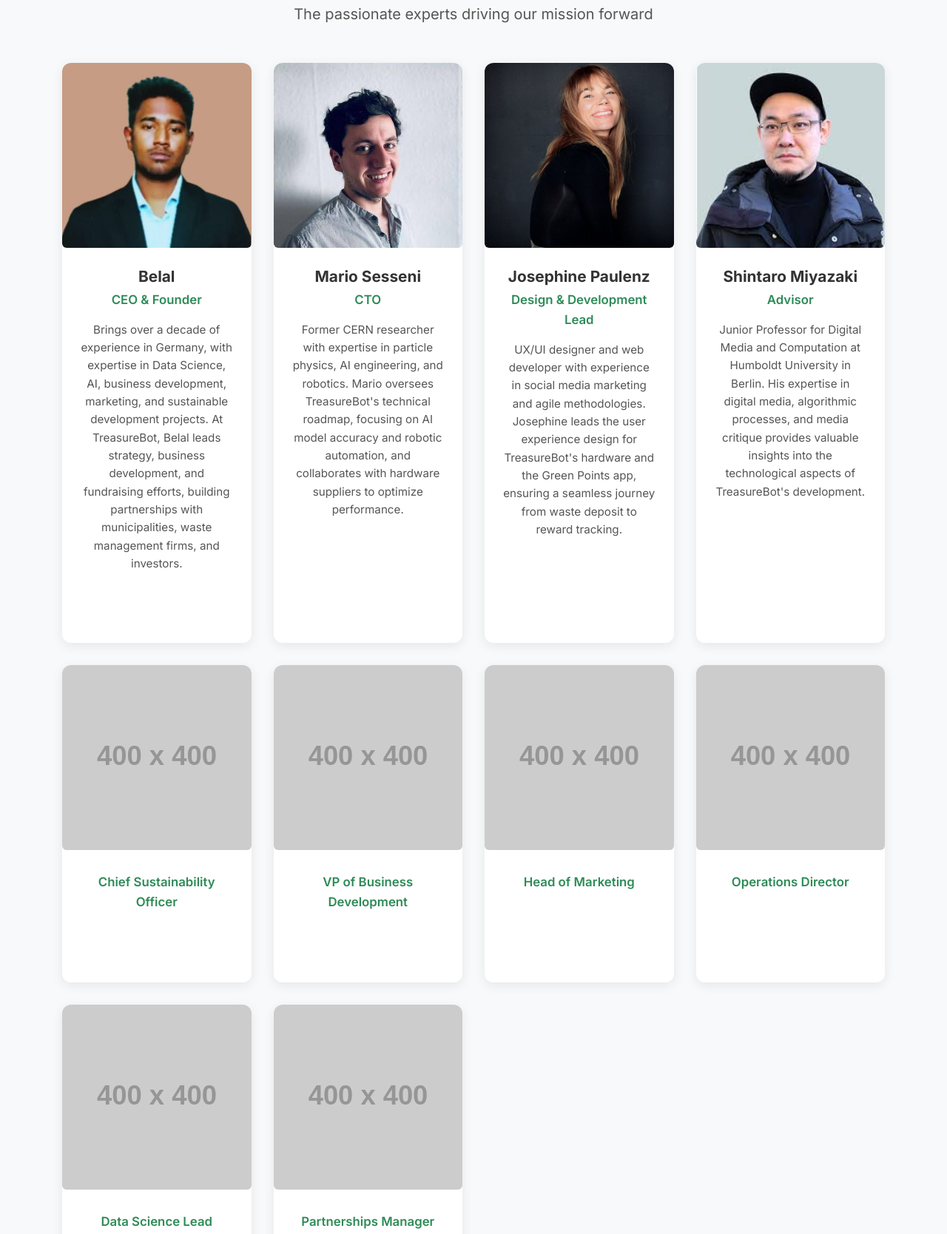
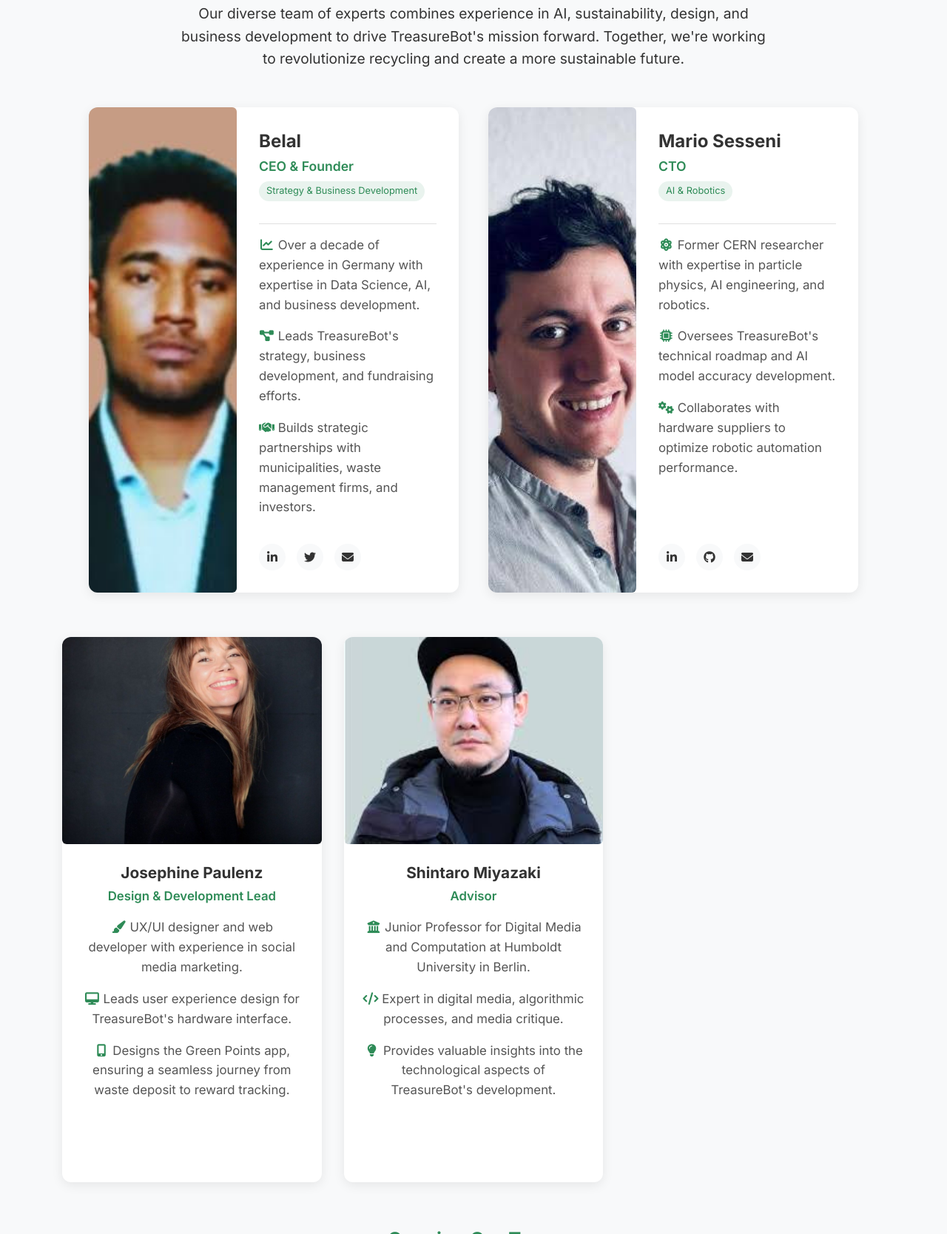
Before and after one commit to belalsajal/treasurebotweb, a plain HTML site: page pages/about-us.html in a window 1280 px wide. Shown: the part 4390-6058 px from the top of the page at 74% size. Drawn offline with Linux system fonts and the light colour scheme; placeholder pictures from the web are drawn by us.

Commit message:
Updated leadership team section with improved layout and formatting

```diff
--- a/pages/about-us.html
+++ b/pages/about-us.html
@@ -199,9 +199,116 @@
             text-align: center;
         }
 
+        .team-intro {
+            max-width: 800px;
+            margin: 0 auto 50px;
+        }
+
+        .team-intro p {
+            font-size: 1.2rem;
+            line-height: 1.6;
+        }
+
+        .core-team {
+            display: flex;
+            flex-wrap: wrap;
+            justify-content: center;
+            gap: 40px;
+            margin-bottom: 60px;
+        }
+
+        .team-member-featured {
+            width: calc(50% - 20px);
+            max-width: 500px;
+            min-width: 300px;
+            background-color: var(--background-light);
+            border-radius: 12px;
+            overflow: hidden;
+            box-shadow: var(--shadow);
+            transition: var(--transition);
+            display: flex;
+            flex-direction: column;
+        }
+
+        .team-member-featured:hover {
+            transform: translateY(-10px);
+        }
+
+        .featured-member-content {
+            display: flex;
+            flex-direction: row;
+            height: 100%;
+        }
+
+        .featured-member-photo {
+            width: 40%;
+            min-height: 250px;
+            position: relative;
+            overflow: hidden;
+        }
+
+        .featured-member-photo img {
+            position: absolute;
+            top: 0;
+            left: 0;
+            width: 100%;
+            height: 100%;
+            object-fit: cover;
+        }
+
+        .featured-member-details {
+            width: 60%;
+            padding: 30px;
+            text-align: left;
+            display: flex;
+            flex-direction: column;
+        }
+
+        .featured-member-header {
+            margin-bottom: 15px;
+            padding-bottom: 15px;
+            border-bottom: 1px solid var(--border-color);
+        }
+
+        .featured-member-name {
+            font-size: 1.5rem;
+            margin-bottom: 5px;
+            color: var(--text-color);
+        }
+
+        .featured-member-role {
+            color: var(--primary-color);
+            font-weight: 600;
+            font-size: 1.1rem;
+            margin-bottom: 5px;
+        }
+
+        .featured-member-bio {
+            margin-bottom: 20px;
+            font-size: 0.95rem;
+            line-height: 1.6;
+            color: #555;
+            flex-grow: 1;
+        }
+
+        .featured-social-links {
+            display: flex;
+            gap: 15px;
+        }
+
+        .member-specialty {
+            display: inline-block;
+            background-color: rgba(46, 139, 87, 0.1);
+            color: var(--primary-color);
+            font-size: 0.8rem;
+            padding: 3px 10px;
+            border-radius: 20px;
+            margin-bottom: 15px;
+        }
+
         .team-grid {
             display: grid;
-            grid-template-columns: repeat(auto-fill, minmax(250px, 1fr));
+            grid-template-columns: repeat(auto-fill, minmax(280px, 1fr));
             gap: 30px;
             margin-top: 50px;
         }
@@ -212,6 +319,7 @@
             overflow: hidden;
             box-shadow: var(--shadow);
             transition: var(--transition);
+            height: 100%;
         }
 
         .team-member:hover {
@@ -219,8 +327,9 @@
         }
 
         .member-photo {
-            height: 250px;
+            height: 280px;
             overflow: hidden;
+            position: relative;
         }
 
         .member-photo img {
@@ -236,6 +345,9 @@
 
         .member-details {
             padding: 25px;
+            height: calc(100% - 280px);
+            display: flex;
+            flex-direction: column;
         }
 
         .member-name {
@@ -254,12 +366,14 @@
             margin-bottom: 20px;
             font-size: 0.95rem;
             color: #555;
+            flex-grow: 1;
         }
 
         .social-links {
             display: flex;
             justify-content: center;
             gap: 15px;
+            margin-top: auto;
         }
 
         .social-link {
@@ -277,6 +391,55 @@
         .social-link:hover {
             background-color: var(--primary-color);
             color: var(--light-text);
+        }
+
+        .future-positions {
+            margin-top: 60px;
+            text-align: center;
+        }
+
+        .future-positions h3 {
+            margin-bottom: 20px;
+            font-size: 1.6rem;
+        }
+
+        .join-team-btn {
+            display: inline-flex;
+            align-items: center;
+            gap: 10px;
+            background-color: var(--primary-color);
+            color: white;
+            padding: 12px 25px;
+            border-radius: 30px;
+            font-weight: 600;
+            margin-top: 20px;
+            transition: var(--transition);
+        }
+
+        .join-team-btn:hover {
+            transform: translateY(-3px);
+            box-shadow: 0 10px 20px rgba(0, 0, 0, 0.1);
+        }
+
+        @media (max-width: 992px) {
+            .featured-member-content {
+                flex-direction: column;
+            }
+
+            .featured-member-photo {
+                width: 100%;
+                height: 250px;
+                position: relative;
+            }
+
+            .featured-member-details {
+                width: 100%;
+            }
+
+            .team-member-featured {
+                width: 100%;
+                max-width: 450px;
+            }
         }
 
         .partners-section {
@@ -538,39 +701,64 @@
         <section class="team-section">
             <div class="container">
                 <h2>Meet Our Leadership Team</h2>
-                <p class="subheadline">The passionate experts driving our mission forward</p>
 
-                <div class="team-grid">
-                    <div class="team-member">
-                        <div class="member-photo">
+                <div class="team-intro">
+                    <p>Our diverse team of experts combines experience in AI, sustainability, design, and business development to drive TreasureBot's mission forward. Together, we're working to revolutionize recycling and create a more sustainable future.</p>
+                </div>
+
+                <div class="core-team">
+                    <div class="team-member-featured">
+                        <div class="featured-member-content">
+                            <div class="featured-member-photo">
                                 <img src="../images/belal-CEO.jpg" alt="Belal">
                             </div>
-                        <div class="member-details">
-                            <h3 class="member-name">Belal</h3>
-                            <p class="member-role">CEO & Founder</p>
-                            <p class="member-bio">Brings over a decade of experience in Germany, with expertise in Data Science, AI, business development, marketing, and sustainable development projects. At TreasureBot, Belal leads strategy, business development, and fundraising efforts, building partnerships with municipalities, waste management firms, and investors.</p>
-                            <div class="social-links">
+                            <div class="featured-member-details">
+                                <div class="featured-member-header">
+                                    <h3 class="featured-member-name">Belal</h3>
+                                    <p class="featured-member-role">CEO & Founder</p>
+                                    <span class="member-specialty">Strategy & Business Development</span>
+                                </div>
+                                <div class="featured-member-bio">
+                                    <p><i class="fas fa-chart-line fa-fw" style="color: var(--primary-color);"></i> Over a decade of experience in Germany with expertise in Data Science, AI, and business development.</p>
+                                    <p><i class="fas fa-project-diagram fa-fw" style="color: var(--primary-color);"></i> Leads TreasureBot's strategy, business development, and fundraising efforts.</p>
+                                    <p><i class="fas fa-handshake fa-fw" style="color: var(--primary-color);"></i> Builds strategic partnerships with municipalities, waste management firms, and investors.</p>
+                                </div>
+                                <div class="featured-social-links">
                                     <a href="#" class="social-link"><i class="fab fa-linkedin-in"></i></a>
                                     <a href="#" class="social-link"><i class="fab fa-twitter"></i></a>
+                                    <a href="#" class="social-link"><i class="fas fa-envelope"></i></a>
+                                </div>
                             </div>
                         </div>
                     </div>
 
-                    <div class="team-member">
-                        <div class="member-photo">
+                    <div class="team-member-featured">
+                        <div class="featured-member-content">
+                            <div class="featured-member-photo">
                                 <img src="../images/mario-CTO.jpg" alt="Mario Sesseni">
                             </div>
-                        <div class="member-details">
-                            <h3 class="member-name">Mario Sesseni</h3>
-                            <p class="member-role">CTO</p>
-                            <p class="member-bio">Former CERN researcher with expertise in particle physics, AI engineering, and robotics. Mario oversees TreasureBot's technical roadmap, focusing on AI model accuracy and robotic automation, and collaborates with hardware suppliers to optimize performance.</p>
-                            <div class="social-links">
+                            <div class="featured-member-details">
+                                <div class="featured-member-header">
+                                    <h3 class="featured-member-name">Mario Sesseni</h3>
+                                    <p class="featured-member-role">CTO</p>
+                                    <span class="member-specialty">AI & Robotics</span>
+                                </div>
+                                <div class="featured-member-bio">
+                                    <p><i class="fas fa-atom fa-fw" style="color: var(--primary-color);"></i> Former CERN researcher with expertise in particle physics, AI engineering, and robotics.</p>
+                                    <p><i class="fas fa-microchip fa-fw" style="color: var(--primary-color);"></i> Oversees TreasureBot's technical roadmap and AI model accuracy development.</p>
+                                    <p><i class="fas fa-cogs fa-fw" style="color: var(--primary-color);"></i> Collaborates with hardware suppliers to optimize robotic automation performance.</p>
+                                </div>
+                                <div class="featured-social-links">
                                     <a href="#" class="social-link"><i class="fab fa-linkedin-in"></i></a>
                                     <a href="#" class="social-link"><i class="fab fa-github"></i></a>
+                                    <a href="#" class="social-link"><i class="fas fa-envelope"></i></a>
+                                </div>
+                            </div>
                         </div>
                     </div>
                 </div>
 
+                <div class="team-grid">
                     <div class="team-member">
                         <div class="member-photo">
                             <img src="../images/josy-.jpg" alt="Josephine Paulenz">
@@ -578,7 +766,11 @@
                         <div class="member-details">
                             <h3 class="member-name">Josephine Paulenz</h3>
                             <p class="member-role">Design & Development Lead</p>
-                            <p class="member-bio">UX/UI designer and web developer with experience in social media marketing and agile methodologies. Josephine leads the user experience design for TreasureBot's hardware and the Green Points app, ensuring a seamless journey from waste deposit to reward tracking.</p>
+                            <div class="member-bio">
+                                <p><i class="fas fa-paint-brush fa-fw" style="color: var(--primary-color);"></i> UX/UI designer and web developer with experience in social media marketing.</p>
+                                <p><i class="fas fa-desktop fa-fw" style="color: var(--primary-color);"></i> Leads user experience design for TreasureBot's hardware interface.</p>
+                                <p><i class="fas fa-mobile-alt fa-fw" style="color: var(--primary-color);"></i> Designs the Green Points app, ensuring a seamless journey from waste deposit to reward tracking.</p>
+                            </div>
                             <div class="social-links">
                                 <a href="#" class="social-link"><i class="fab fa-linkedin-in"></i></a>
                                 <a href="#" class="social-link"><i class="fab fa-dribbble"></i></a>
@@ -593,103 +785,26 @@
                         <div class="member-details">
                             <h3 class="member-name">Shintaro Miyazaki</h3>
                             <p class="member-role">Advisor</p>
-                            <p class="member-bio">Junior Professor for Digital Media and Computation at Humboldt University in Berlin. His expertise in digital media, algorithmic processes, and media critique provides valuable insights into the technological aspects of TreasureBot's development.</p>
+                            <div class="member-bio">
+                                <p><i class="fas fa-university fa-fw" style="color: var(--primary-color);"></i> Junior Professor for Digital Media and Computation at Humboldt University in Berlin.</p>
+                                <p><i class="fas fa-code fa-fw" style="color: var(--primary-color);"></i> Expert in digital media, algorithmic processes, and media critique.</p>
+                                <p><i class="fas fa-lightbulb fa-fw" style="color: var(--primary-color);"></i> Provides valuable insights into the technological aspects of TreasureBot's development.</p>
+                            </div>
                             <div class="social-links">
                                 <a href="#" class="social-link"><i class="fab fa-linkedin-in"></i></a>
-                                <a href="#" class="social-link"><i class="fab fa-twitter"></i></a>
+                                <a href="#" class="social-link"><i class="fas fa-globe"></i></a>
+                            </div>
                         </div>
                     </div>
                 </div>
 
-                    <div class="team-member">
-                        <div class="member-photo">
-                            <img src="https://placehold.co/400x400/EEEEEE/999999?text=Team+Member" alt="Team Member">
-                        </div>
-                        <div class="member-details">
-                            <h3 class="member-name"></h3>
-                            <p class="member-role">Chief Sustainability Officer</p>
-                            <p class="member-bio"></p>
-                            <div class="social-links">
-                                <a href="#" class="social-link"><i class="fab fa-linkedin-in"></i></a>
-                                <a href="#" class="social-link"><i class="fab fa-twitter"></i></a>
-                            </div>
-                        </div>
-                    </div>
-
-                    <div class="team-member">
-                        <div class="member-photo">
-                            <img src="https://placehold.co/400x400/EEEEEE/999999?text=Team+Member" alt="Team Member">
-                        </div>
-                        <div class="member-details">
-                            <h3 class="member-name"></h3>
-                            <p class="member-role">VP of Business Development</p>
-                            <p class="member-bio"></p>
-                            <div class="social-links">
-                                <a href="#" class="social-link"><i class="fab fa-linkedin-in"></i></a>
-                                <a href="#" class="social-link"><i class="fab fa-github"></i></a>
-                            </div>
-                        </div>
-                    </div>
-
-                    <div class="team-member">
-                        <div class="member-photo">
-                            <img src="https://placehold.co/400x400/EEEEEE/999999?text=Team+Member" alt="Team Member">
-                        </div>
-                        <div class="member-details">
-                            <h3 class="member-name"></h3>
-                            <p class="member-role">Head of Marketing</p>
-                            <p class="member-bio"></p>
-                            <div class="social-links">
-                                <a href="#" class="social-link"><i class="fab fa-linkedin-in"></i></a>
-                                <a href="#" class="social-link"><i class="fab fa-twitter"></i></a>
-                            </div>
-                        </div>
-                    </div>
-
-                    <div class="team-member">
-                        <div class="member-photo">
-                            <img src="https://placehold.co/400x400/EEEEEE/999999?text=Team+Member" alt="Team Member">
-                        </div>
-                        <div class="member-details">
-                            <h3 class="member-name"></h3>
-                            <p class="member-role">Operations Director</p>
-                            <p class="member-bio"></p>
-                            <div class="social-links">
-                                <a href="#" class="social-link"><i class="fab fa-linkedin-in"></i></a>
-                                <a href="#" class="social-link"><i class="fab fa-twitter"></i></a>
-                            </div>
-                        </div>
-                    </div>
-
-                    <div class="team-member">
-                        <div class="member-photo">
-                            <img src="https://placehold.co/400x400/EEEEEE/999999?text=Team+Member" alt="Team Member">
-                        </div>
-                        <div class="member-details">
-                            <h3 class="member-name"></h3>
-                            <p class="member-role">Data Science Lead</p>
-                            <p class="member-bio"></p>
-                            <div class="social-links">
-                                <a href="#" class="social-link"><i class="fab fa-linkedin-in"></i></a>
-                                <a href="#" class="social-link"><i class="fab fa-github"></i></a>
-                            </div>
-                        </div>
-                    </div>
-
-                    <div class="team-member">
-                        <div class="member-photo">
-                            <img src="https://placehold.co/400x400/EEEEEE/999999?text=Team+Member" alt="Team Member">
-                        </div>
-                        <div class="member-details">
-                            <h3 class="member-name"></h3>
-                            <p class="member-role">Partnerships Manager</p>
-                            <p class="member-bio"></p>
-                            <div class="social-links">
-                                <a href="#" class="social-link"><i class="fab fa-linkedin-in"></i></a>
-                                <a href="#" class="social-link"><i class="fab fa-twitter"></i></a>
-                            </div>
-                        </div>
-                    </div>
+                <div class="future-positions">
+                    <h3>Growing Our Team</h3>
+                    <p>We're expanding our team to accelerate TreasureBot's development and market reach. If you're passionate about sustainability and technology, we'd love to hear from you.</p>
+                    <a href="careers.html" class="join-team-btn">
+                        <i class="fas fa-users"></i>
+                        View Current Openings
+                    </a>
                 </div>
             </div>
         </section>
```
Lines whose indentation alone changed are shown as unchanged.
